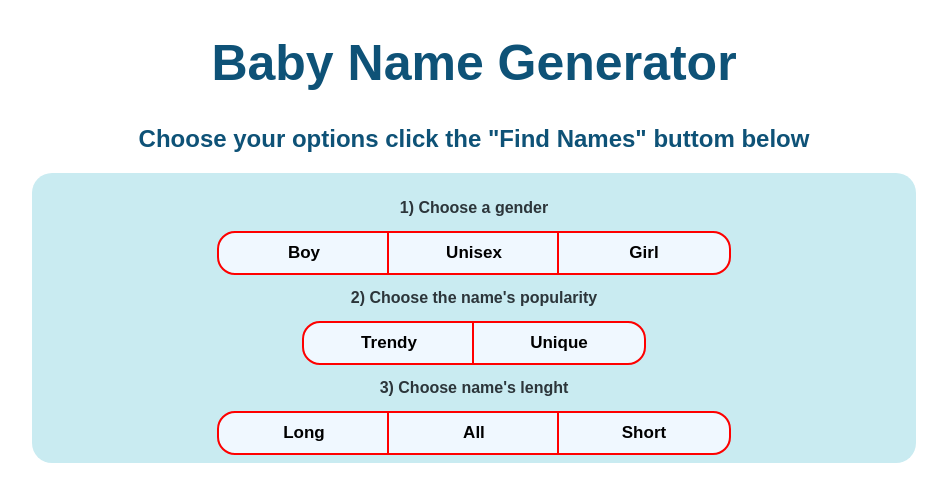
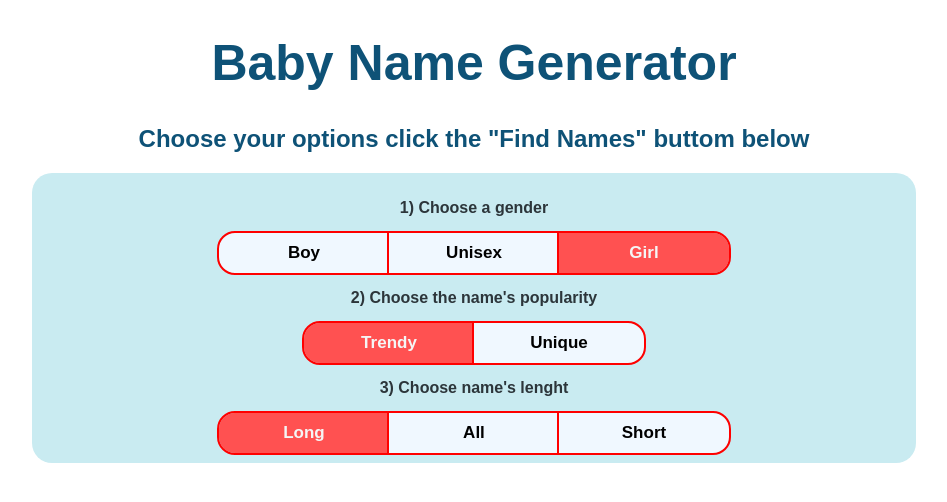
Before and after one commit to ahjam-taoufik/cv2-nuxt3-baby-app, a Nuxt app: page / in a window 1280 px wide. Shown: the top 502 px of the page, without its empty margins (166-1113 px from the left). Built offline with nearby package versions, Linux system fonts and the light colour scheme.

Commit message:
add enum ,and active class

```diff
--- a/app.vue
+++ b/app.vue
@@ -1,3 +1,30 @@
+<script setup lang="ts">
+
+enum Gender {
+  BOY = "Boy",
+  GIRL = 'Girl',
+  UNISEX = 'Unisex'
+}
+
+enum Popularity {
+  TRENDY = 'Trendy',
+  UNIQUE = 'Unique'
+}
+
+enum Lenght {
+  LONG = 'Long',
+  ALL = 'All',
+  SHORT = 'Short'
+}
+
+
+const options = reactive({
+  gender: Gender.GIRL,
+  popularity: Popularity.TRENDY,
+  lenght: Lenght.LONG
+});
+</script>
+
 <template>
   <!-- <NuxtWelcome /> -->
   <div class="container">
@@ -7,24 +34,42 @@
       <div class="container-option">
         <p>1) Choose a gender</p>
         <div class="option-button">
-          <button class="option option-left">Boy</button>
-          <button class="option">Unisex</button>
-          <button class="option option-right">Girl</button>
+
+          <button @click="options.gender = Gender.BOY" :class="options.gender == Gender.BOY && 'option-active'"
+            class="option option-left ">Boy
+          </button>
+          <button @click="options.gender = Gender.UNISEX" :class="options.gender == Gender.UNISEX && 'option-active'"
+            class="option">Unisex</button>
+          <button @click="options.gender = Gender.GIRL" :class="options.gender == Gender.GIRL && 'option-active'"
+            class="option option-right ">Girl</button>
+
         </div>
       </div>
       <div class="container-option">
         <p>2) Choose the name's popularity</p>
         <div class="option-button">
-          <button class="option option-left">Trendy</button>
-          <button class="option option-right">Unique</button>
+
+          <button @click="options.popularity = Popularity.TRENDY"
+            :class="options.popularity == Popularity.TRENDY && 'option-active'"
+            class="option option-left">Trendy</button>
+          <button @click="options.popularity = Popularity.UNIQUE"
+            :class="options.popularity == Popularity.UNIQUE && 'option-active'"
+            class="option option-right">Unique</button>
+
         </div>
       </div>
       <div class="container-option">
         <p>3) Choose name's lenght</p>
         <div class="option-button">
-          <button class="option option-left">Long</button>
-          <button class="option">All</button>
-          <button class="option option-right">Short</button>
+
+          <button @click="options.lenght = Lenght.LONG" :class="options.lenght == Lenght.LONG && 'option-active'"
+            class="option option-left">Long</button>
+          <button @click="options.lenght = Lenght.ALL" :class="options.lenght == Lenght.ALL && 'option-active'"
+            class="option">All</button>
+
+          <button @click="options.lenght = Lenght.SHORT" :class="options.lenght == Lenght.SHORT && 'option-active'"
+            class="option option-right">Short</button>
+
         </div>
       </div>
 
@@ -65,7 +110,7 @@ h1 {
 }
 
 .option:hover {
-  background-color: rgb(255, 81, 81)
+  background-color: rgb(255, 209, 209)
 }
 
 .option-left {
@@ -75,4 +120,9 @@ h1 {
 .option-right {
   border-radius: 0 1rem 1rem 0;
 }
+
+.option-active {
+  background-color: rgb(255, 81, 81);
+  color: whitesmoke
+}
 </style>
```
